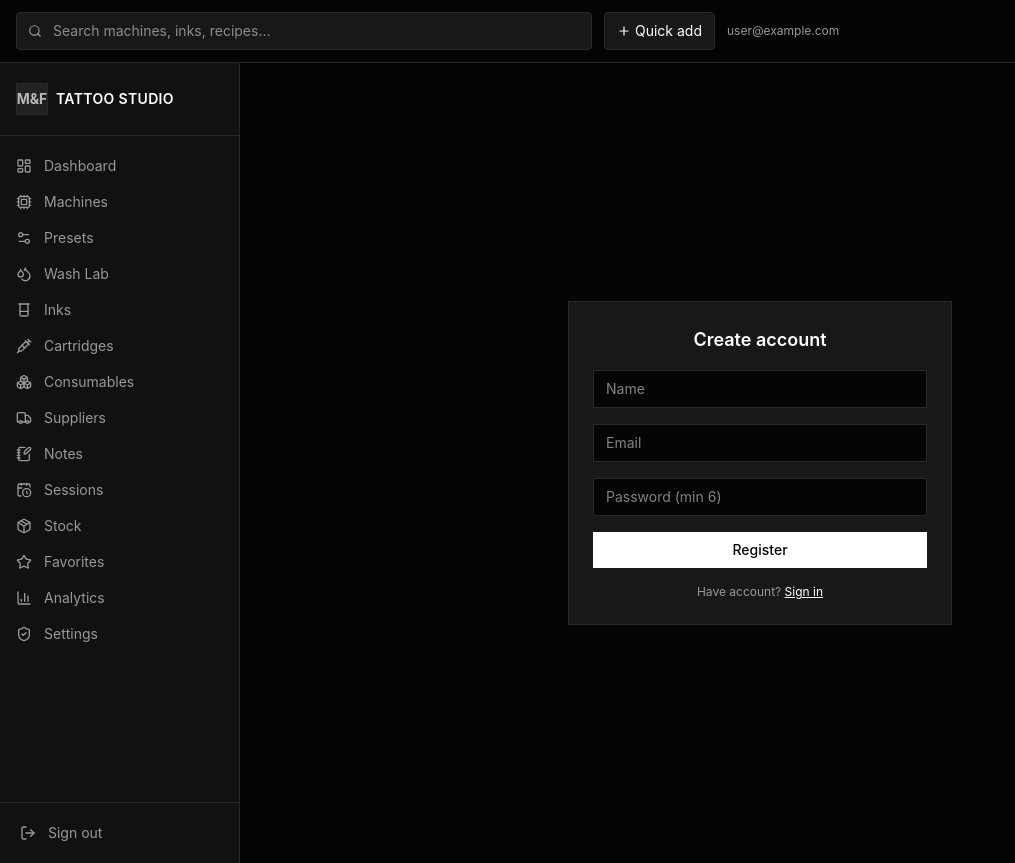
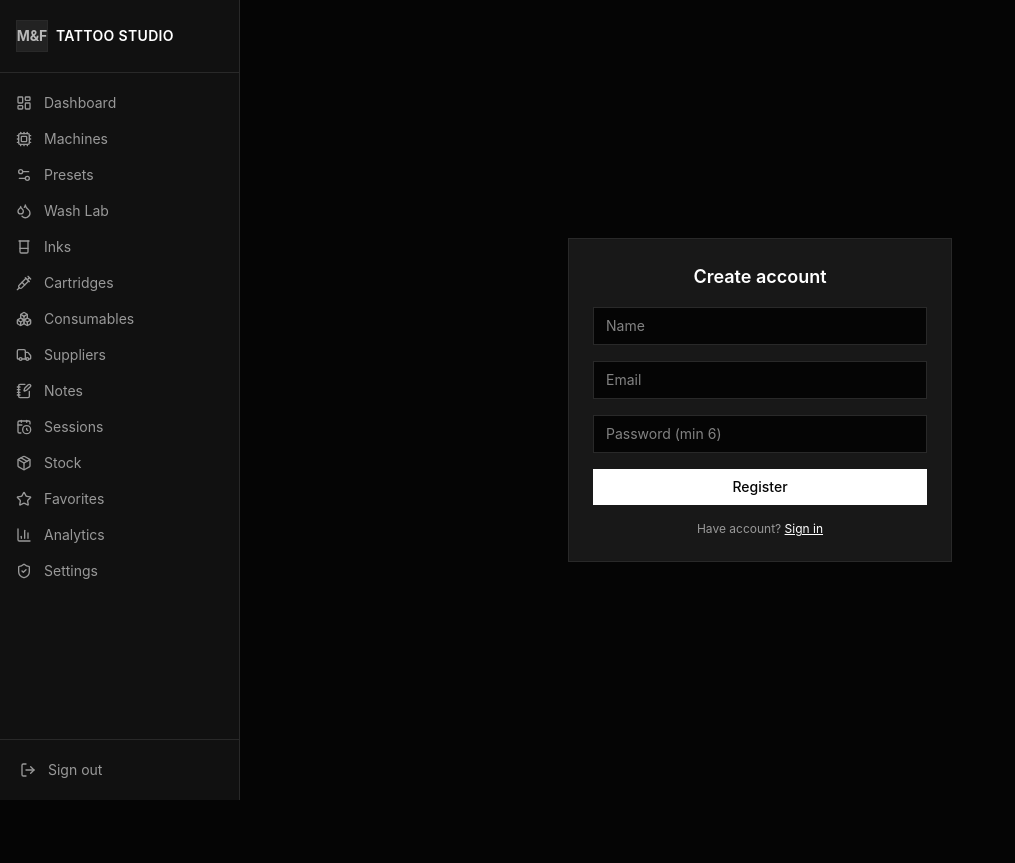
Before and after one commit to merolferdy-maker/mf-tattoo, a Next.js app: page /register in a window 1280 px wide. Shown: the whole page, without its empty margins (0-1015 px from the left). After the commit the page ends 800 px from the top, so only its background shows below. Built offline with nearby package versions, Linux system fonts and the light colour scheme; no server answers; sample sign-in values are in the browser's storage.

Commit message:
Temporarily remove SessionProvider/TopBar to debug React 441

```diff
--- a/src/app/layout.tsx
+++ b/src/app/layout.tsx
@@ -3,7 +3,6 @@ import { Geist, Geist_Mono } from "next/font/google";
 import "./globals.css";
 import Sidebar from "@/components/Sidebar";
 import BottomNav from "@/components/BottomNav";
-import Providers from "@/components/Providers";
 
 const geistSans = Geist({ variable: "--font-geist-sans", subsets: ["latin"] });
 const geistMono = Geist_Mono({ variable: "--font-geist-mono", subsets: ["latin"] });
@@ -17,7 +16,6 @@ export default function RootLayout({ children }: { children: React.ReactNode })
   return (
     <html lang="en" className={`${geistSans.variable} ${geistMono.variable}`}>
       <body className="min-h-screen bg-background text-foreground">
-        <Providers>
         <div className="flex min-h-screen">
           <Sidebar />
           <main className="flex-1 pb-20 md:pb-0">
@@ -25,7 +23,6 @@ export default function RootLayout({ children }: { children: React.ReactNode })
           </main>
         </div>
         <BottomNav />
-        </Providers>
       </body>
     </html>
   );
```
Also changed, not shown: 1 other file (tests, documents, lock files or other folders). Lines whose indentation alone changed are shown as unchanged.
